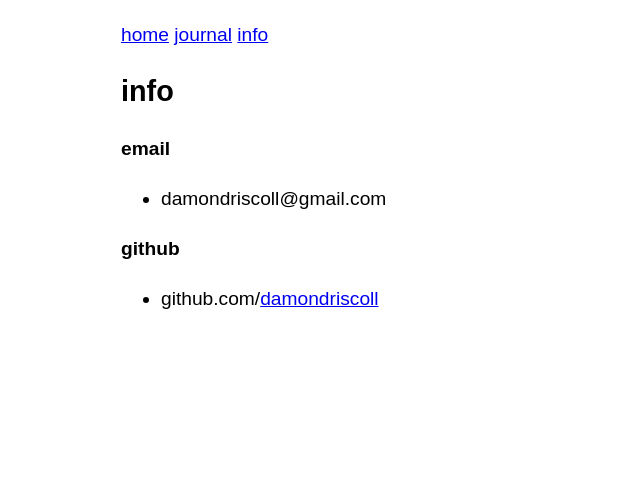
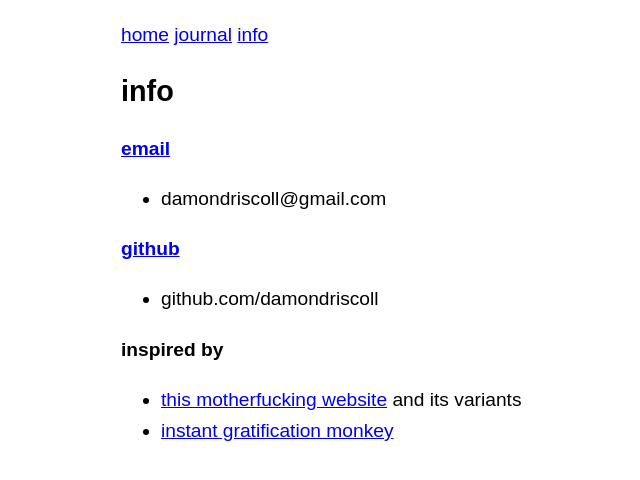
Before and after one commit to damondriscoll/blog.damondriscoll.com, a Jekyll site: the page built from info.md, in a window 1280 px wide. Shown: the top 480 px of the page, without its empty margins (135-775 px from the left). Built offline with Jekyll 4.4.1, drawn with Linux system fonts in a browser that asks for light colours.

Commit message:
inspired by section

```diff
--- a/info.md
+++ b/info.md
@@ -4,8 +4,12 @@ title: info
 permalink: /info/
 ---
 # {{page.title}}
-**email**
+**[email](mailto:damondriscoll@gmail.com)**
 - damondriscoll@gmail.com
 
-**github**
-- github.com/[damondriscoll](https://github.com/damondriscoll)
+**[github](https://github.com/damondriscoll)**
+- github.com/damondriscoll
+
+**inspired by**
+- [this motherfucking website](https://bestmotherfucking.website/) and its variants
+- [instant gratification monkey](https://waitbutwhy.com/2013/10/why-procrastinators-procrastinate.html)
```
